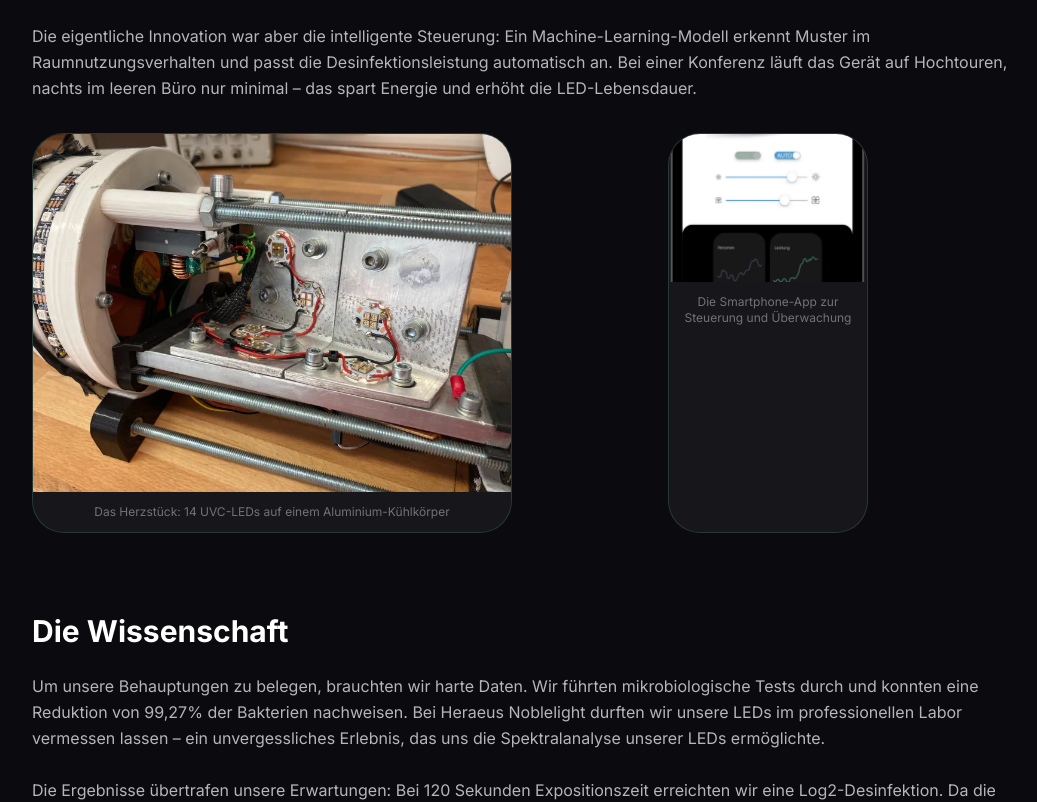
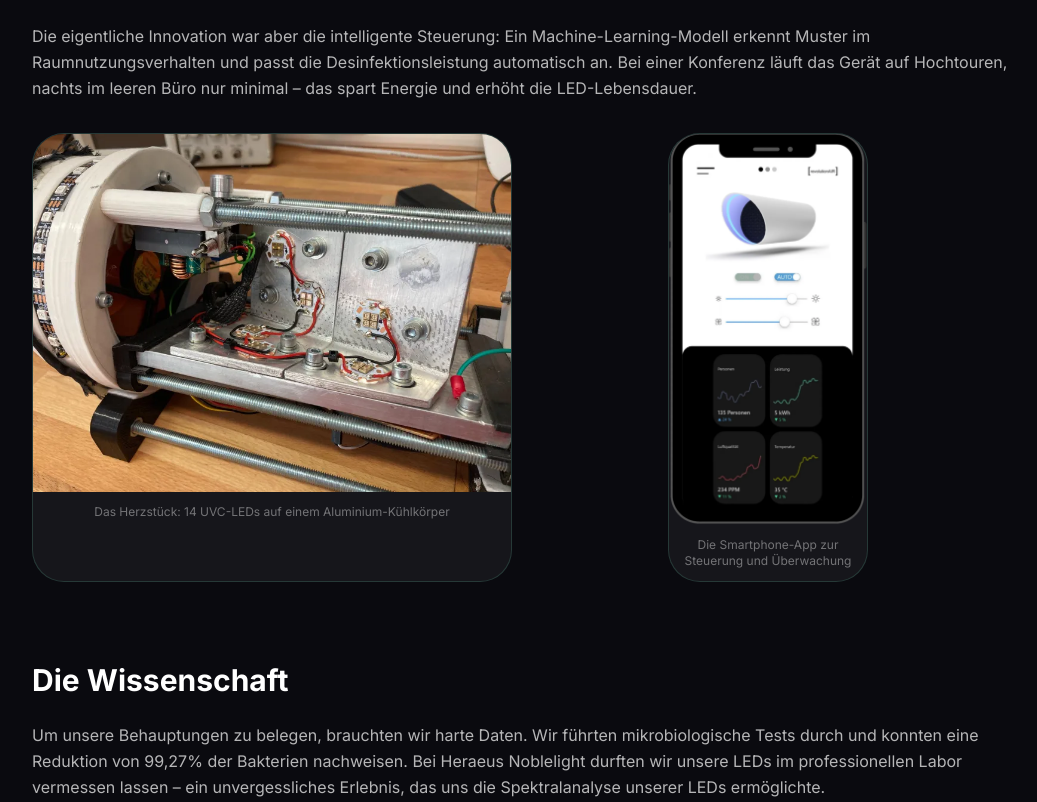
Before and after one commit to gratisCobalt/dominikhein.de, a React (Vite) app: page /projekt/revolutionair in a window 1280 px wide. Shown: the part 2020-2822 px from the top of the page, without its empty margins (120-1157 px from the left). Built offline with nearby package versions, Linux system fonts and the light colour scheme.

Commit message:
fix: show portrait images fully without cropping

```diff
--- a/src/pages/RevolutionairPage.tsx
+++ b/src/pages/RevolutionairPage.tsx
@@ -141,13 +141,21 @@ export function RevolutionairPage() {
                       transition={{ delay: imageIndex * 0.1 }}
                       className={`rounded-xl overflow-hidden bg-glass-bg border border-glass-border flex flex-col ${image.isPortrait ? 'max-w-[200px] mx-auto' : ''}`}
                     >
-                      <div className="aspect-[4/3] overflow-hidden">
+                      {image.isPortrait ? (
                         <img
                           src={image.src}
                           alt={image.alt}
-                          className="w-full h-full object-cover"
+                          className="w-full h-auto object-contain"
                         />
-                      </div>
+                      ) : (
+                        <div className="aspect-[4/3] overflow-hidden">
+                          <img
+                            src={image.src}
+                            alt={image.alt}
+                            className="w-full h-full object-cover"
+                          />
+                        </div>
+                      )}
                       {image.caption && (
                         <figcaption className="p-3 text-xs text-text-muted text-center">
                           {image.caption}
```
